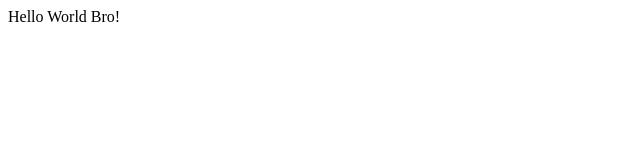
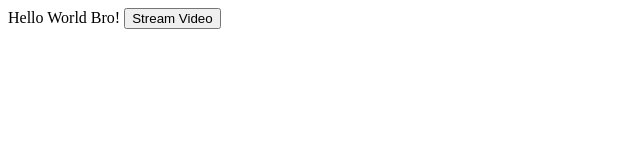
Before and after one commit to Degrangio/VideoStreamServer, a website: page app/index.html in a window 1280 px wide. Shown: the whole page, without its empty margins (0-640 px from the left). Drawn offline with Linux system fonts and the light colour scheme.

Commit message:
Update button

```diff
--- a/app/index.html
+++ b/app/index.html
@@ -1 +1,2 @@
 Hello World Bro!
+<button type="button">Stream Video </button>
--- a/index.js
+++ b/index.js
@@ -10,6 +10,7 @@ app.use(express.static(path.join(__dirname, "app")));
 // formatting is screwed up
 app.get('/', function (req, res) {
   res.sendFile("./index.html");
+
 var video = youtubedl('http://www.youtube.com/watch?v=90AiXO1pAiA',
   // Optional arguments passed to youtube-dl.
   ['--format=18'],
```
